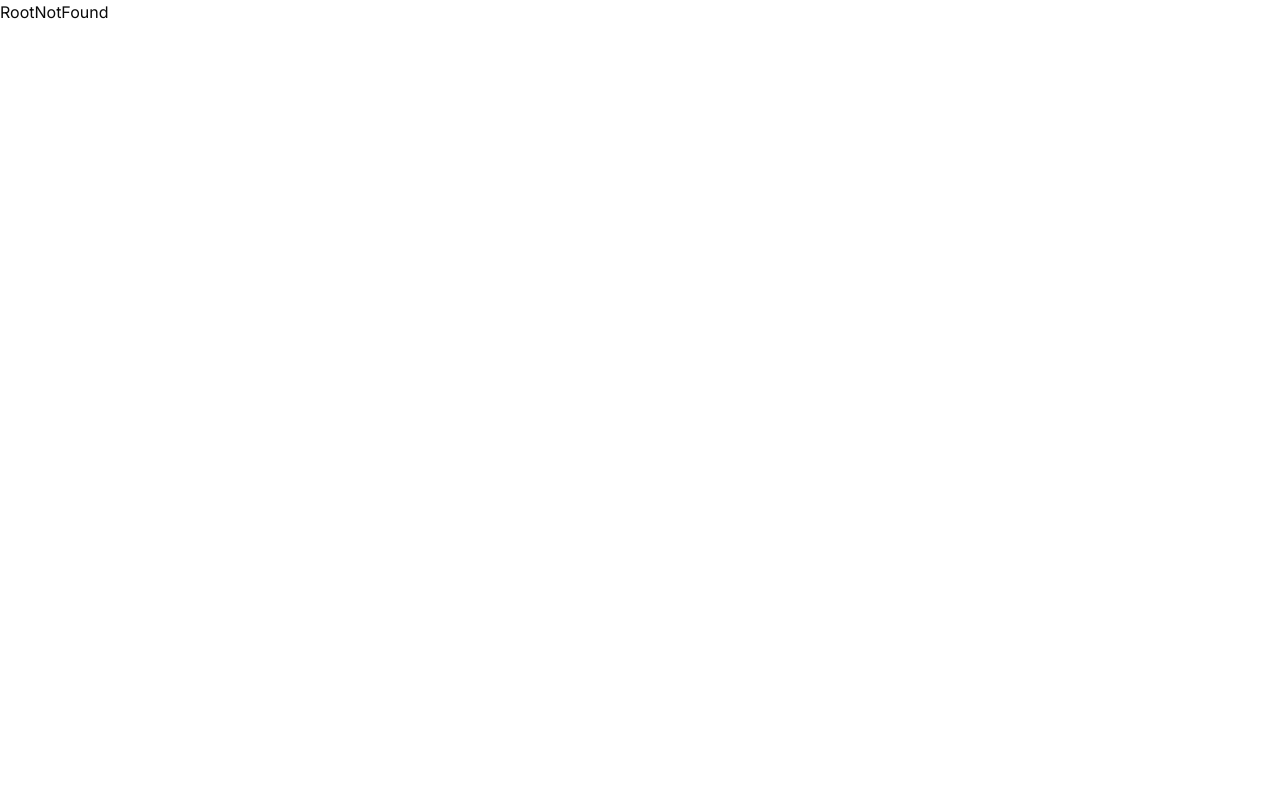
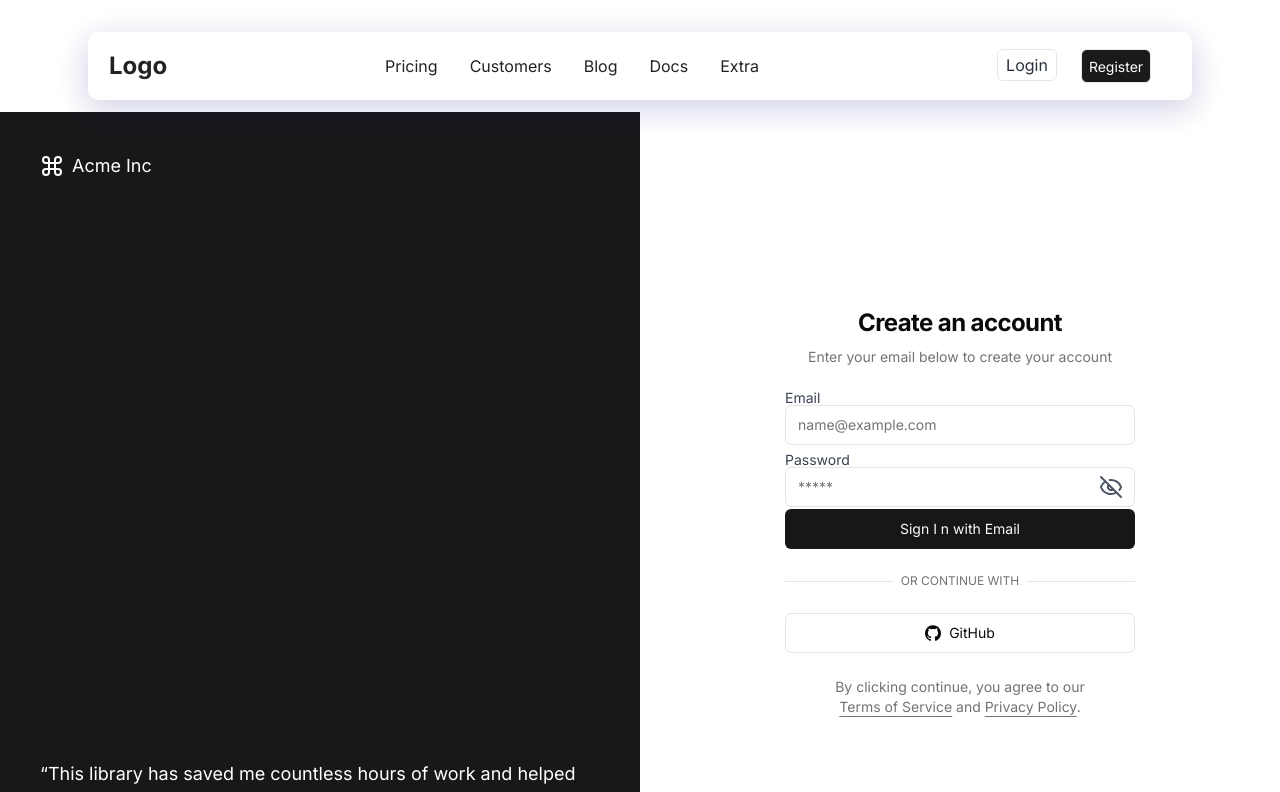
Before and after one commit to The-Dev-Hive/Talent-Trove-Client, a Next.js app: page /auth/login in a window 1280 px wide. Before the commit this address had no page. Shown: the top 792 px of the page. Built offline with nearby package versions, Linux system fonts and the light colour scheme.

Commit message:
fix: double  layout conflict issues

```diff
--- a/package.json
+++ b/package.json
@@ -4,7 +4,7 @@
   "private": true,
   "scripts": {
     "dev": "next dev",
-    "build": "next build",
+    "build": " next build",
     "start": "next start",
     "lint": "next lint",
     "prepare": "husky",
@@ -40,6 +40,7 @@
     "eslint": "^8",
     "eslint-config-next": "14.2.13",
     "postcss": "^8",
+    "rmrf": "^2.0.4",
     "tailwindcss": "^3.4.1",
     "typescript": "^5"
   }
--- a/src/app/(front)/(auth)/layout.tsx
+++ b/src/app/(front)/auth/layout.tsx
@@ -1,30 +1,21 @@
-import { Metadata } from 'next';
+// import { Metadata } from 'next';
 
-type Props = React.ComponentPropsWithoutRef<'div'>;
+import { LogoIcon } from '@/components/icons';
 
-export const metadata: Metadata = {
-  title: 'Authentication',
-  description: 'Authentication forms built using the components.',
-};
+interface Props extends React.ComponentPropsWithoutRef<'div'> {}
 
-export default function AuthenticationPage({ children }: Props) {
+// export const metadata: Metadata = {
+//   title: 'Authentication',
+//   description: 'Authentication forms built using the components.',
+// };
+
+function AuthenticationPage({ children }: Props) {
   return (
     <div className="container relative  p-4 lg:p-0 h-screen lg:max-h-screen lg:min-h-[95vh]  flex-col items-center justify-center md:grid lg:max-w-none lg:grid-cols-2 ">
       <div className="relative hidden h-full flex-col bg-muted p-10 text-white dark:border-r lg:flex">
         <div className="absolute inset-0 bg-zinc-900" />
         <div className="relative z-20 flex items-center text-lg font-medium">
-          <svg
-            xmlns="http://www.w3.org/2000/svg"
-            viewBox="0 0 24 24"
-            fill="none"
-            stroke="currentColor"
-            strokeWidth="2"
-            strokeLinecap="round"
-            strokeLinejoin="round"
-            className="mr-2 h-6 w-6"
-          >
-            <path d="M15 6v12a3 3 0 1 0 3-3H6a3 3 0 1 0 3 3V6a3 3 0 1 0-3 3h12a3 3 0 1 0-3-3" />
-          </svg>
+          <LogoIcon />
           Acme Inc
         </div>
 
@@ -44,3 +35,5 @@ export default function AuthenticationPage({ children }: Props) {
     </div>
   );
 }
+
+export default AuthenticationPage;
--- a/src/app/(front)/layout.tsx
+++ b/src/app/(front)/layout.tsx
@@ -1,4 +1,4 @@
-import Footer from '@/components/Footer/Footer';
+import Footer from '@/components/footer/Footer';
 import Navbar from '@/components/navbar/Navbar';
 
 export default function RootLayout({
--- a/src/app/(front)/page.tsx
+++ b/src/app/(front)/page.tsx
@@ -1,7 +1,7 @@
 import { TopJobCategoryList, FeatureJob, Hero } from '@/components/homepage';
 import React from 'react';
 import WhyChooseUs from '@/components/homepage/WhyChooseUs';
-import Banner from '@/components/Footer/Banner';
+import Banner from '@/components/footer/Banner';
 const RootPage = () => {
   return (
     <div className="py-12">
--- a/src/components/icons/index.tsx
+++ b/src/components/icons/index.tsx
@@ -1,3 +1,5 @@
+import { cn } from '@/utils';
+
 type IconProps = React.HTMLAttributes<SVGElement>;
 
 export const Icons = {
@@ -166,3 +168,21 @@ export const Icons = {
     );
   },
 };
+
+export const LogoIcon = ({ ...props }: IconProps) => {
+  return (
+    <svg
+      xmlns="http://www.w3.org/2000/svg"
+      viewBox="0 0 24 24"
+      fill="none"
+      stroke="currentColor"
+      strokeWidth="2"
+      strokeLinecap="round"
+      strokeLinejoin="round"
+      className={cn('mr-2 h-6 w-6', props.className)}
+      {...props}
+    >
+      <path d="M15 6v12a3 3 0 1 0 3-3H6a3 3 0 1 0 3 3V6a3 3 0 1 0-3 3h12a3 3 0 1 0-3-3" />
+    </svg>
+  );
+};
```
Also changed, not shown: src/app/(front)/auth/login/logInForm.tsx (renamed from src/app/(front)/(auth)/login/logInForm.tsx), src/app/(front)/auth/login/login.yup-schema.ts (renamed from src/app/(front)/(auth)/login/login.yup-schema.ts), src/app/(front)/auth/login/page.tsx (renamed from src/app/(front)/(auth)/login/page.tsx), src/app/(front)/auth/register/page.tsx (renamed from src/app/(front)/(auth)/register/page.tsx), src/components/footer/Banner.tsx (renamed from src/components/Footer/Banner.tsx), src/components/footer/Footer.tsx (renamed from src/components/Footer/Footer.tsx), 1 other file (tests, documents, lock files or other folders).
